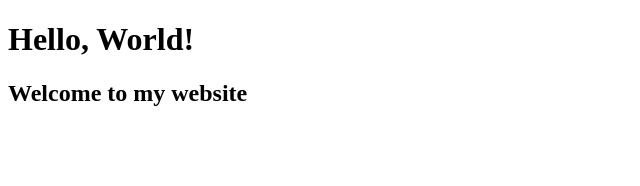
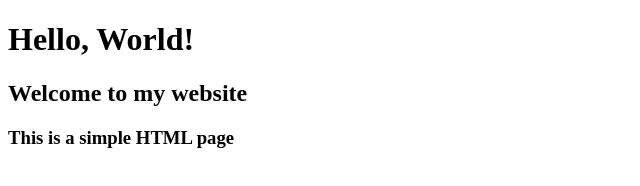
Before and after one commit to AvHai/testcicd, a plain HTML site: page index.html in a window 1280 px wide. Shown: the whole page, without its empty margins (0-640 px from the left). Drawn offline with Linux system fonts and the light colour scheme.

Commit message:
new changes

```diff
--- a/index.html
+++ b/index.html
@@ -8,5 +8,6 @@
 <body>
     <h1>Hello, World!</h1>
     <h2>Welcome to my website</h2>
+    <h3>This is a simple HTML page</h3>
 </body>
 </html>
```
